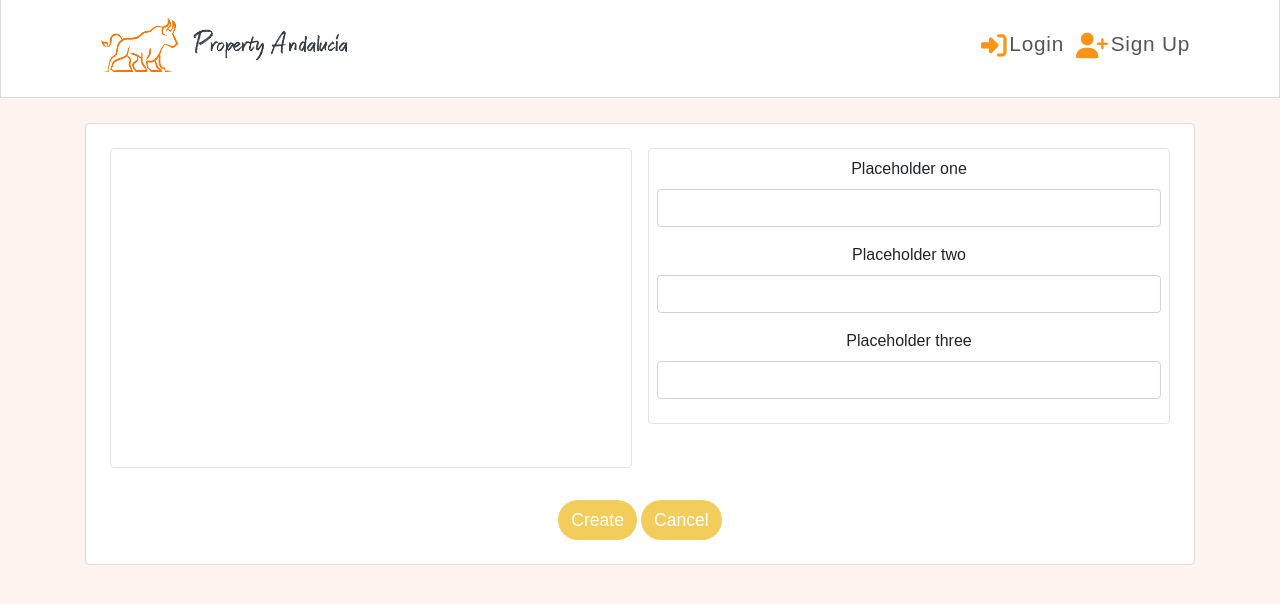
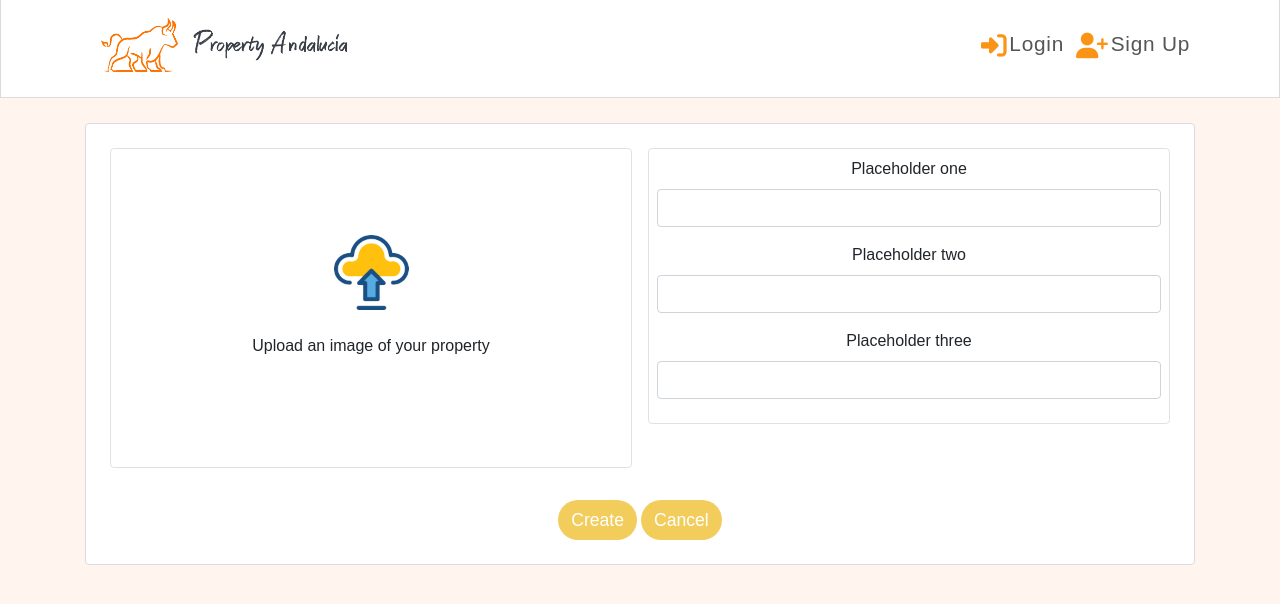
Before and after one commit to keironchaudhry/property-andalucia-frontend, a React (Create React App) app: page /property/create in a window 1280 px wide. Shown: the top 604 px of the page. Built offline with nearby package versions, Linux system fonts and the light colour scheme; no server answers.

Commit message:
Create asset component for interactive icons

```diff
--- /dev/null
+++ b/src/components/Asset.js
@@ -0,0 +1,15 @@
+import React from "react";
+import { Spinner } from "react-bootstrap";
+import styles from "../styles/Asset.module.css";
+
+const Asset = ({ spinner, src, message }) => {
+  return (
+    <div className={`${styles.Asset} p-4`}>
+      {spinner && <Spinner animation="border" />}
+      {src && <img src={src} alt={message} />}
+      {message && <p className="mt-4">{message}</p>}
+    </div>
+  );
+};
+
+export default Asset;
--- a/src/pages/property/PropertyCreateForm.js
+++ b/src/pages/property/PropertyCreateForm.js
@@ -6,9 +6,11 @@ import Container from "react-bootstrap/Container";
 import Form from "react-bootstrap/Form";
 import Row from "react-bootstrap/Row";
 import { useHistory } from "react-router-dom";
+import Asset from "../../components/Asset";
 
 import btnStyles from "../../styles/Button.module.css";
 import styles from "../../styles/PropertyCreateEditForm.module.css";
+import Upload from "../../assets/upload.png";
 
 export default function PropertyCreateForm() {
   const history = useHistory();
@@ -62,14 +64,18 @@ export default function PropertyCreateForm() {
             >
               <Form.Label
                 className="d-flex flex-column justify-content-center"
-                htmlFor="upload"
-              ></Form.Label>
+                htmlFor="image-upload"
+              >
+                <Asset src={Upload} message="Upload an image of your property" />
+              </Form.Label>
             </Container>
           </Col>
 
           {/* Input Fields */}
           <Col className="p-2">
-            <Container className="border border-2 p-2 rounded">{textFields}</Container>
+            <Container className="border border-2 p-2 rounded">
+              {textFields}
+            </Container>
           </Col>
         </Row>
 
--- /dev/null
+++ b/src/styles/Asset.module.css
@@ -0,0 +1,7 @@
+.Asset {
+  display: flex;
+  flex-direction: column;
+  justify-content: center;
+  align-items: center;
+  min-height: 120px;
+}
```
Also changed, not shown: src/assets/upload.png.
